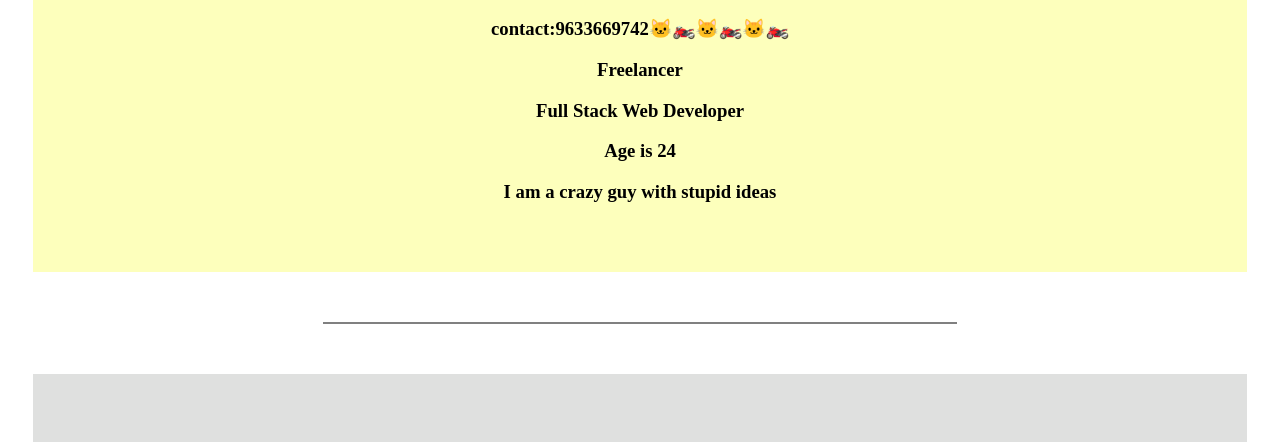
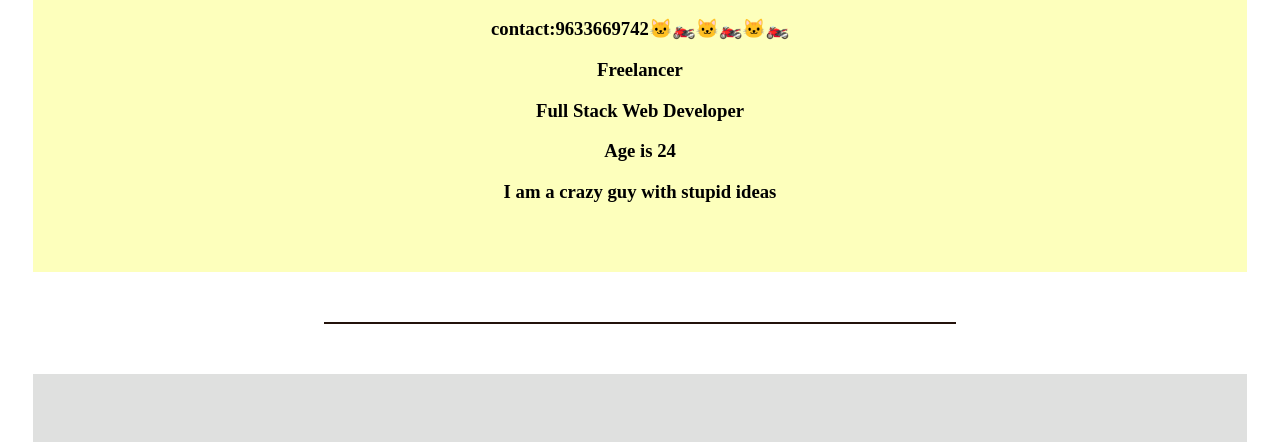
Before and after one commit to britto1996/myStaticPersonalWebSite, a plain HTML site: page myPersonalWebSite/index.html in a window 1280 px wide. Shown: the part 340-782 px from the top of the page. Drawn offline with Linux system fonts and the light colour scheme.

Commit message:
no message

```diff
--- a/myPersonalWebSite/css/style.css
+++ b/myPersonalWebSite/css/style.css
@@ -20,7 +20,12 @@
     padding: 50px 25px 50px 25px;
 }
 
-
+hr {
+      background-color: #23120b;
+      border-style: none;
+      width: 50%;
+      height: 2px;
+}
 
 
 
```
